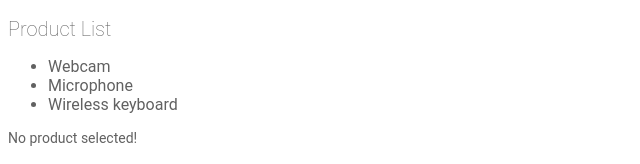
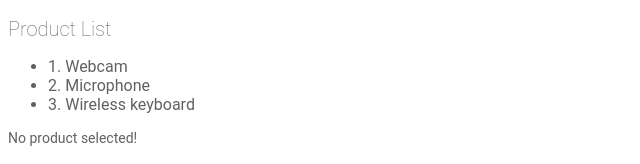
Before and after one commit to Iheanemegregory-9/learningAngular, an Angular app: page / in a window 1280 px wide. Shown: the top 164 px of the page, without its empty margins (0-640 px from the left). Built offline with nearby package versions, Linux system fonts and the light colour scheme.

Commit message:
added product list index using 'index' in 'ngFor' directive

```diff
--- a/src/app/products/product-list/product-list.component.html
+++ b/src/app/products/product-list/product-list.component.html
@@ -1,7 +1,7 @@
 <h2>Product List</h2>
 <ul>
-  <li *ngFor="let product of products" (click)="selectedProduct = product">
-    {{product}}
+  <li *ngFor="let product of products; let i = index; let q = even" (click)="selectedProduct = product; ">
+   {{i+1}}. {{product}}
   </li>
 </ul>
 
```
